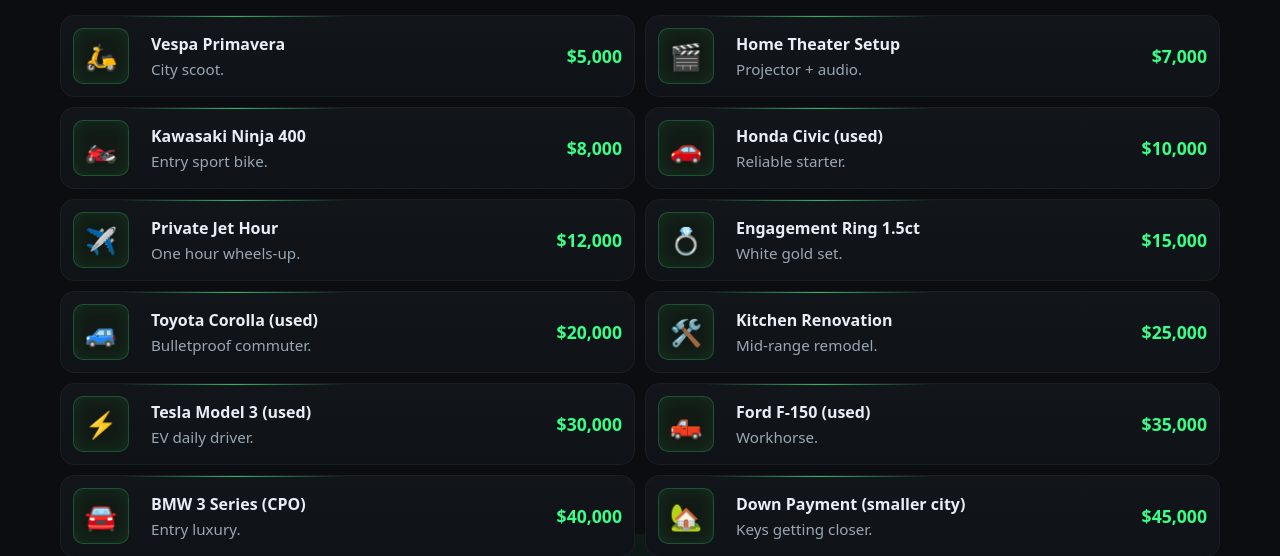
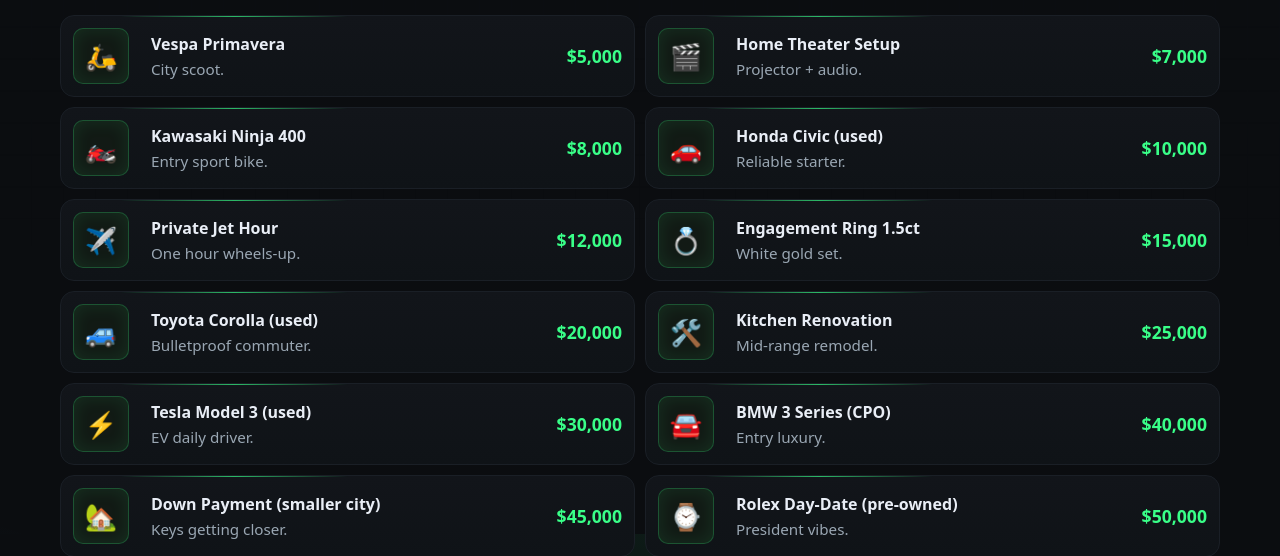
Before and after one commit to crazydevlmao/flippedcoin, a website: page index.html in a window 1280 px wide. Shown: the part 266-822 px from the top of the page. Drawn offline with Linux system fonts and the light colour scheme; no server answers.

Commit message:
Update index.html

```diff
--- a/index.html
+++ b/index.html
@@ -177,13 +177,13 @@
     { e:"🚙", t:"Toyota Corolla (used)", d:"Bulletproof commuter.", v:20000 },
     { e:"🛠️", t:"Kitchen Renovation", d:"Mid-range remodel.", v:25000 },
     { e:"⚡", t:"Tesla Model 3 (used)", d:"EV daily driver.", v:30000 },
-    { e:"🛻", t:"Ford F-150 (used)", d:"Workhorse.", v:35000 },
     { e:"🚘", t:"BMW 3 Series (CPO)", d:"Entry luxury.", v:40000 },
     { e:"🏡", t:"Down Payment (smaller city)", d:"Keys getting closer.", v:45000 },
     { e:"⌚", t:"Rolex Day-Date (pre-owned)", d:"President vibes.", v:50000 },
     { e:"🚙", t:"Mercedes GLC", d:"Daily luxury SUV.", v:60000 },
     { e:"🚙", t:"Range Rover Sport (used)", d:"High-spec used.", v:70000 },
     { e:"⚡", t:"Tesla Model X (used)", d:"Falcon doors.", v:80000 },
+    { e:"🤣", t:"All non-migrated coins", d:"Workhorse.", v:88600 },
     { e:"🏎️", t:"Porsche 911 (high-mile)", d:"Driver’s car.", v:90000 },
     { e:"📣", t:"Times Sq Billboard (1 day)", d:"Mass reach, 24h.", v:100000 },
     { e:"🪙", t:"1 BTC (ATH ~$120k)", d:"Single coin flex.", v:120000 },
```
